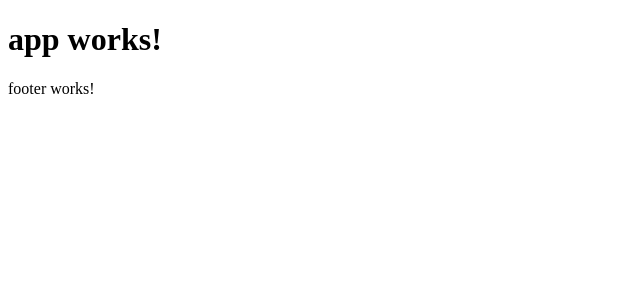
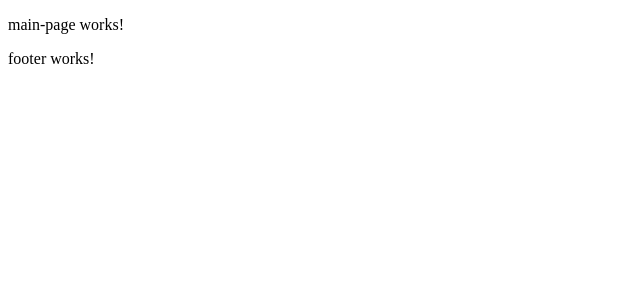
Before and after one commit to atereshkov/DiberWebClient, an Angular app: page /main-page in a window 1280 px wide. Shown: the top 300 px of the page, without its empty margins (0-640 px from the left). Built offline with nearby package versions, Linux system fonts and the light colour scheme.

Commit message:
Added base router and main-page component

```diff
--- /dev/null
+++ b/src/app/app-routes.module.ts
@@ -0,0 +1,18 @@
+import { Routes, RouterModule } from "@angular/router";
+import { NgModule } from "@angular/core";
+import { MainPageComponent } from "./components/main-page/main-page.component";
+
+export const ROUTES: Routes = [
+  { path: '', redirectTo: '/main-page', pathMatch: 'full' },
+  { path: 'main-page', component: MainPageComponent },
+  { path: '**', redirectTo: '/main-page' }
+];
+
+@NgModule({
+  imports: [RouterModule.forRoot(ROUTES)],
+  exports: [RouterModule]
+})
+
+export class AppRoutingModule {
+
+}
--- a/src/app/app.component.html
+++ b/src/app/app.component.html
@@ -1,4 +1,2 @@
-<h1>
-  {{title}}
-</h1>
+<router-outlet></router-outlet>
 <app-footer></app-footer>
--- /dev/null
+++ b/src/app/components/main-page/main-page.component.html
@@ -0,0 +1,3 @@
+<p>
+  main-page works!
+</p>
--- /dev/null
+++ b/src/app/components/main-page/main-page.component.ts
@@ -0,0 +1,15 @@
+import { Component, OnInit } from '@angular/core';
+
+@Component({
+  selector: 'app-main-page',
+  templateUrl: 'main-page.component.html',
+  styleUrls: ['main-page.component.css']
+})
+export class MainPageComponent implements OnInit {
+
+  constructor() { }
+
+  ngOnInit() {
+  }
+
+}
```
Also changed, not shown: src/app/app.module.ts (+7 -2 lines), src/app/components/main-page/main-page.component.css (added), 1 other file (tests, documents, lock files or other folders).
